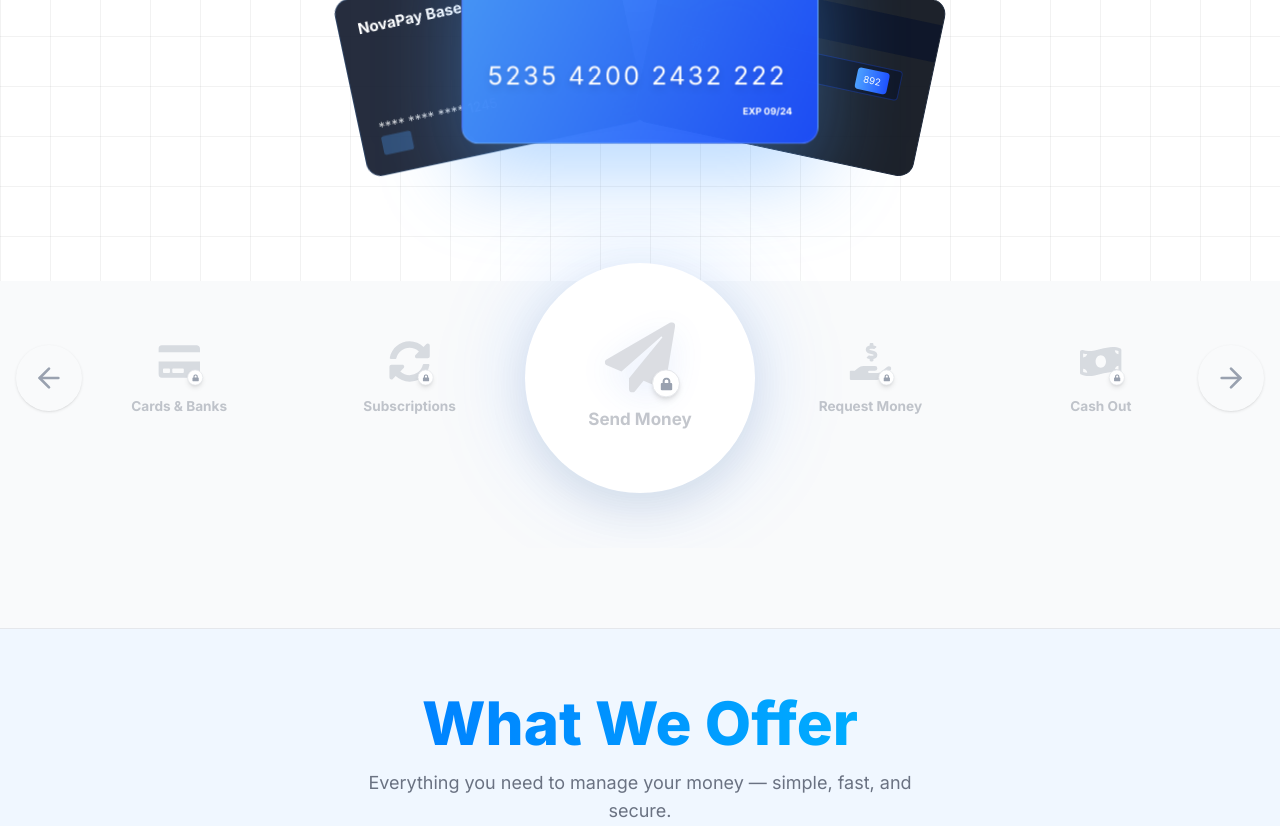
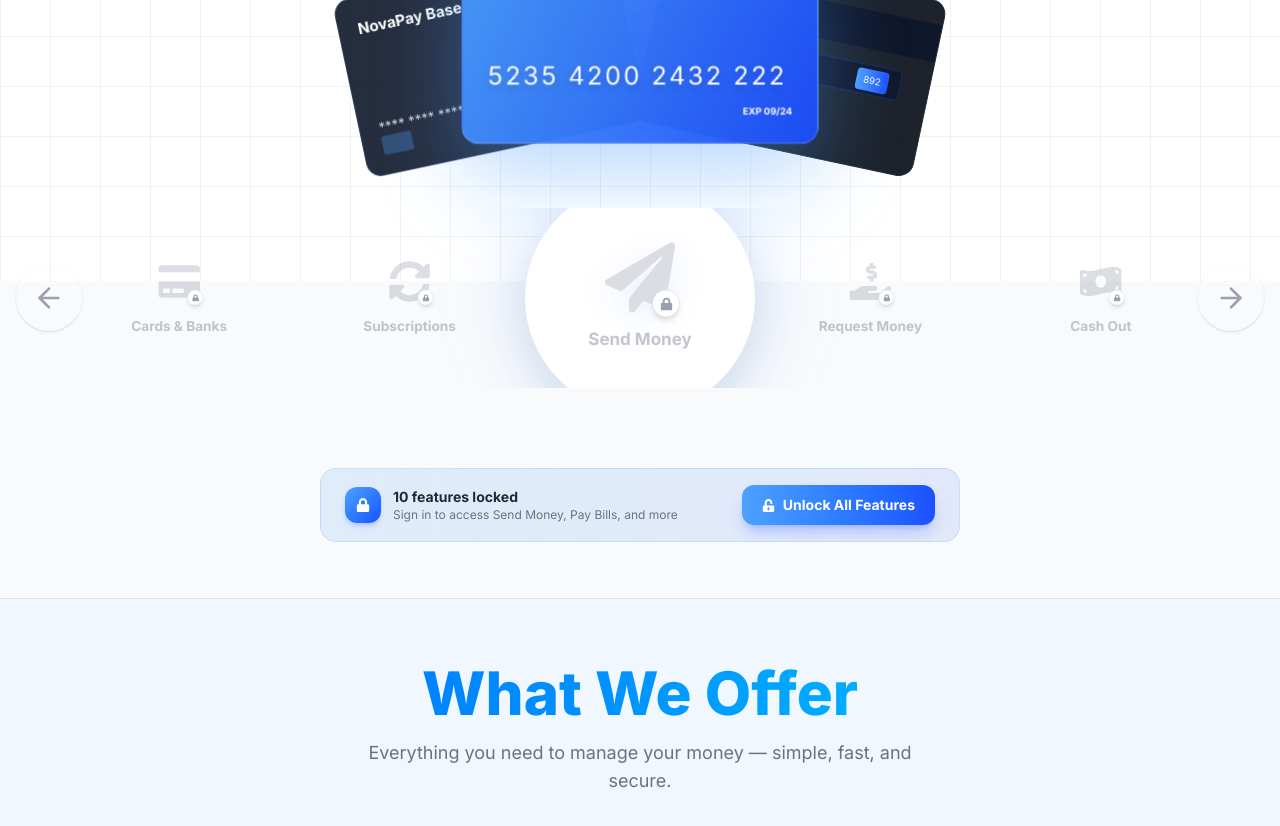
Before and after one commit to AlFahad47/Lenden, a Next.js app: page / in a window 1280 px wide. Shown: the part 740-1566 px from the top of the page. Built offline with nearby package versions, Linux system fonts and the light colour scheme; no server answers.

Commit message:
feat(menus): unlock CTA strip for guests, welcome strip for logged-in users

```diff
--- a/src/components/ui/menus.tsx
+++ b/src/components/ui/menus.tsx
@@ -1,11 +1,10 @@
-
-  "use client";
+ "use client";
   import React, { useState } from "react";
   import { ArrowLeft, ArrowRight } from "lucide-react";
   import {
     FaPaperPlane, FaHandHoldingUsd, FaMoneyBillWave, FaWallet,
     FaMobileAlt, FaReceipt, FaHistory, FaPiggyBank, FaCreditCard,
-    FaSyncAlt, FaLock,
+    FaSyncAlt, FaLock, FaUnlockAlt,
   } from "react-icons/fa";
   import { IconType } from "react-icons";
   import { useSession, signIn } from "next-auth/react";
@@ -44,10 +43,7 @@
     const handlePrev = () => setActiveIndex((prev) => (prev - 1 + total) % total);
 
     const handleItemClick = (index: number, item: MenuItem) => {
-      // Always allow carousel navigation
       setActiveIndex(index);
-
-      // Only navigate if this is already the center item
       if (index !== activeIndex) return;
 
       if (!isLoggedIn) {
@@ -85,8 +81,7 @@
     };
 
     return (
-      <section className="w-full mt-[-12%] bg-gray-50 dark:bg-[#0A0E17] py-16 md:py-20 overflow-hidden select-none border-y border-gray-200 dark:border-gray-800/60 transition-colors
-  duration-300">
+      <section className="w-full mt-[-12%] bg-gray-50 dark:bg-[#0A0E17] pb-10 overflow-hidden select-none border-y border-gray-200 dark:border-gray-800/60 transition-colors duration-300">
 
         <svg width="0" height="0" className="absolute">
           <defs>
@@ -98,7 +93,9 @@
         </svg>
 
         <div className="max-w-[1400px] mx-auto px-2 md:px-4 relative flex flex-col items-center">
-          <div className="relative w-full h-[280px] md:h-[340px] flex items-center justify-between">
+
+          {/* Carousel */}
+          <div className="relative w-full h-[280px] md:h-[340px] flex items-center justify-between py-16 md:py-20">
 
             {/* Left Arrow */}
             <button
@@ -131,15 +128,11 @@
                     onClick={() => handleItemClick(index, item)}
                     className={`absolute left-1/2 top-1/2 flex flex-col items-center justify-center transition-all duration-[600ms] ease-[cubic-bezier(0.25,0.8,0.25,1)] w-[160px] md:w-[200px]
   ${
-                      isCenter && locked
-                        ? "cursor-not-allowed"
-                        : "cursor-pointer"
+                      isCenter && locked ? "cursor-not-allowed" : "cursor-pointer"
                     }`}
                     style={getItemStyles(index)}
                   >
-                    {/* Icon wrapper */}
                     <div className="relative mb-4 md:mb-5 flex items-center justify-center">
-
                       <div className={`transition-all duration-500 flex items-center justify-center ${
                         isCenter
                           ? "scale-110 drop-shadow-[0_8px_16px_rgba(37,99,235,0.3)] dark:drop-shadow-[0_8px_16px_rgba(96,165,250,0.2)]"
@@ -152,12 +145,9 @@
                         />
                       </div>
 
-                      {/* Lock badge */}
                       {locked && (
                         <div className={`absolute flex items-center justify-center rounded-full bg-white dark:bg-[#1a2235] shadow-md border border-gray-200 dark:border-gray-700 ${
-                          isCenter
-                            ? "-bottom-2 -right-2 w-7 h-7"
-                            : "-bottom-1 -right-1 w-5 h-5"
+                          isCenter ? "-bottom-2 -right-2 w-7 h-7" : "-bottom-1 -right-1 w-5 h-5"
                         }`}>
                           <FaLock
                             size={isCenter ? 13 : 9}
@@ -167,7 +157,6 @@
                       )}
                     </div>
 
-                    {/* Label */}
                     <span className={`text-center transition-all duration-300 leading-tight ${
                       locked ? "opacity-40" : ""
                     } ${
@@ -178,17 +167,14 @@
                       {item.name}
                     </span>
 
-                    {/* "Tap to open" hint — only on center when logged in */}
                     {isCenter && isLoggedIn && (
                       <span className="mt-2 text-[11px] text-[#4DA1FF]/70 font-medium animate-pulse">
                         Tap to open →
                       </span>
                     )}
-
                   </div>
                 );
               })}
-
             </div>
 
             {/* Right Arrow */}
@@ -199,8 +185,52 @@
             >
               <ArrowRight strokeWidth={2} size={32} />
             </button>
+          </div>
 
-          </div>
+          {/* ── CTA STRIP ── */}
+          {!isLoggedIn ? (
+            <div className="w-full max-w-2xl mx-auto px-4 pb-4">
+              <div className="relative overflow-hidden rounded-2xl px-6 py-4 flex flex-col sm:flex-row items-center justify-between gap-4 bg-gradient-to-r from-[#4DA1FF]/10 to-[#1E50FF]/10
+  border border-[#4DA1FF]/20 dark:from-[#4DA1FF]/8 dark:to-[#1E50FF]/8 dark:border-[#4DA1FF]/15">
+
+                {/* Background glow */}
+                <div className="absolute inset-0 bg-gradient-to-r from-[#4DA1FF]/5 to-transparent pointer-events-none" />
+
+                <div className="flex items-center gap-3 z-10">
+                  <div className="w-9 h-9 rounded-xl bg-gradient-to-br from-[#4DA1FF] to-[#1E50FF] flex items-center justify-center shadow-md shadow-[#1E50FF]/20 shrink-0">
+                    <FaLock size={14} className="text-white" />
+                  </div>
+                  <div>
+                    <p className="font-bold text-gray-800 dark:text-white text-sm">
+                      {total} features locked
+                    </p>
+                    <p className="text-xs text-gray-500 dark:text-gray-400">
+                      Sign in to access Send Money, Pay Bills, and more
+                    </p>
+                  </div>
+                </div>
+
+                <button
+                  onClick={() => signIn("google")}
+                  className="z-10 shrink-0 flex items-center gap-2 px-5 py-2.5 rounded-xl bg-gradient-to-r from-[#4DA1FF] to-[#1E50FF] text-white text-sm font-bold shadow-lg
+  shadow-[#1E50FF]/25 hover:shadow-[#1E50FF]/40 hover:scale-105 transition-all active:scale-95"
+                >
+                  <FaUnlockAlt size={13} />
+                  Unlock All Features
+                </button>
+              </div>
+            </div>
+          ) : (
+            <div className="w-full max-w-2xl mx-auto px-4 pb-4">
+              <div className="rounded-2xl px-6 py-3 flex items-center justify-center gap-2 bg-emerald-500/8 border border-emerald-500/20">
+                <FaUnlockAlt size={13} className="text-emerald-500" />
+                <p className="text-sm font-medium text-emerald-600 dark:text-emerald-400">
+                  All {total} features unlocked — welcome, {session.user?.name?.split(" ")[0]}!
+                </p>
+              </div>
+            </div>
+          )}
+
         </div>
       </section>
     );
```
